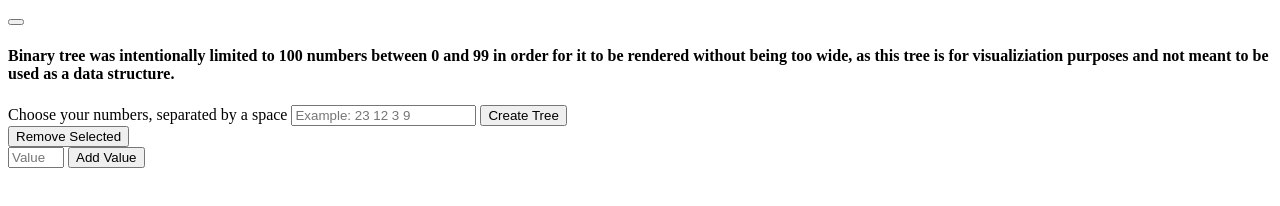
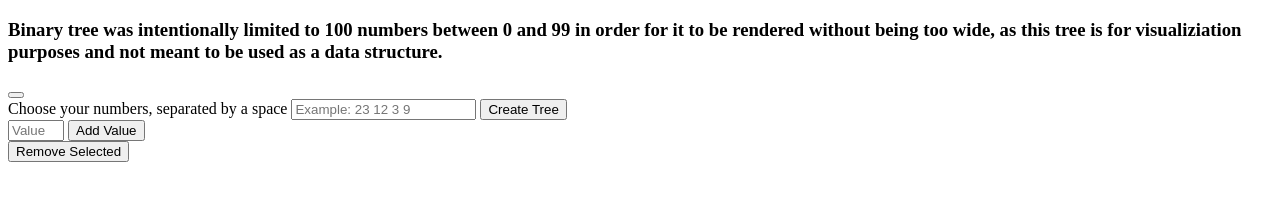
Before and after one commit to Mclilzee/binary-tree-ts, a plain HTML site: page index.html in a window 1280 px wide. Drawn offline with Linux system fonts and the light colour scheme.

Commit message:
Update styling

```diff
--- a/index.html
+++ b/index.html
@@ -10,21 +10,22 @@
 <body>
   <div class="binary-tree-container"></div>
   <div class="controls">
+    <h3 class="title">Binary tree was intentionally limited to 100 numbers between 0 and 99 in order for
+      it to be rendered without being
+      too wide, as this tree is for visualiziation purposes and not meant to be used as a data structure.
+    </h3>
     <button class="balance-button"></button>
-    <h4 class="title">Binary tree was intentionally limited to 100 numbers between 0 and 99 in order for
-      it to be rendered without being
-      too wide, as this tree is for visualiziation purposes and not meant to be used as a data structure.</h4>
     <form class="create-tree">
-      <label for="values-array">Choose your numbers, separated by a space</label>
+      <label class="array-explain" for="values-array">Choose your numbers, separated by a space</label>
       <input id="values-array" type="text" placeholder="Example: 23 12 3 9" name="text-array" required
         pattern="(\d ?)+">
       <input type="submit" name="submit" value="Create Tree">
     </form>
-    <button class="remove-button">Remove Selected</button>
     <form class="add-new-value">
       <input id="value-add-field" type="number" placeholder="Value" name="value" required min="0" max="99">
       <input type="submit" name="submit" value="Add Value">
     </form>
+    <button class="remove-button">Remove Selected</button>
   </div>
 </body>
 
```
